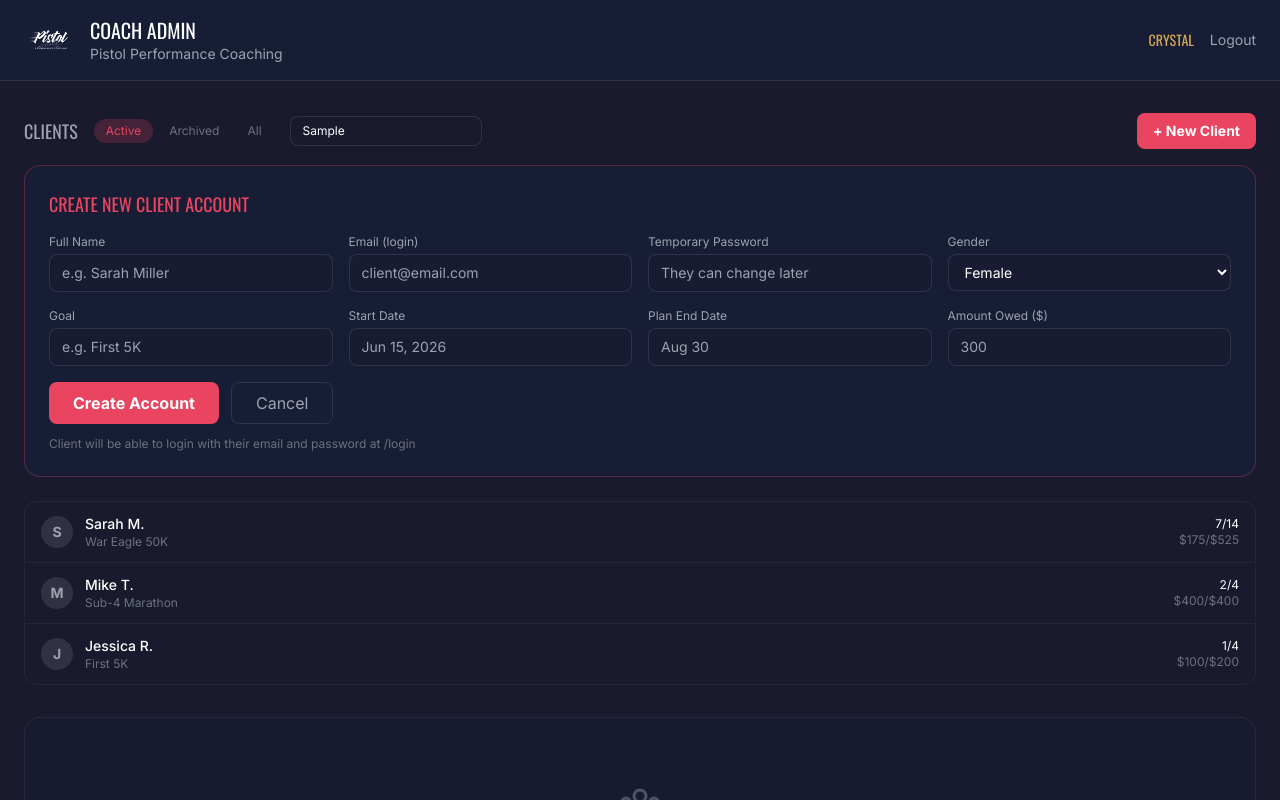
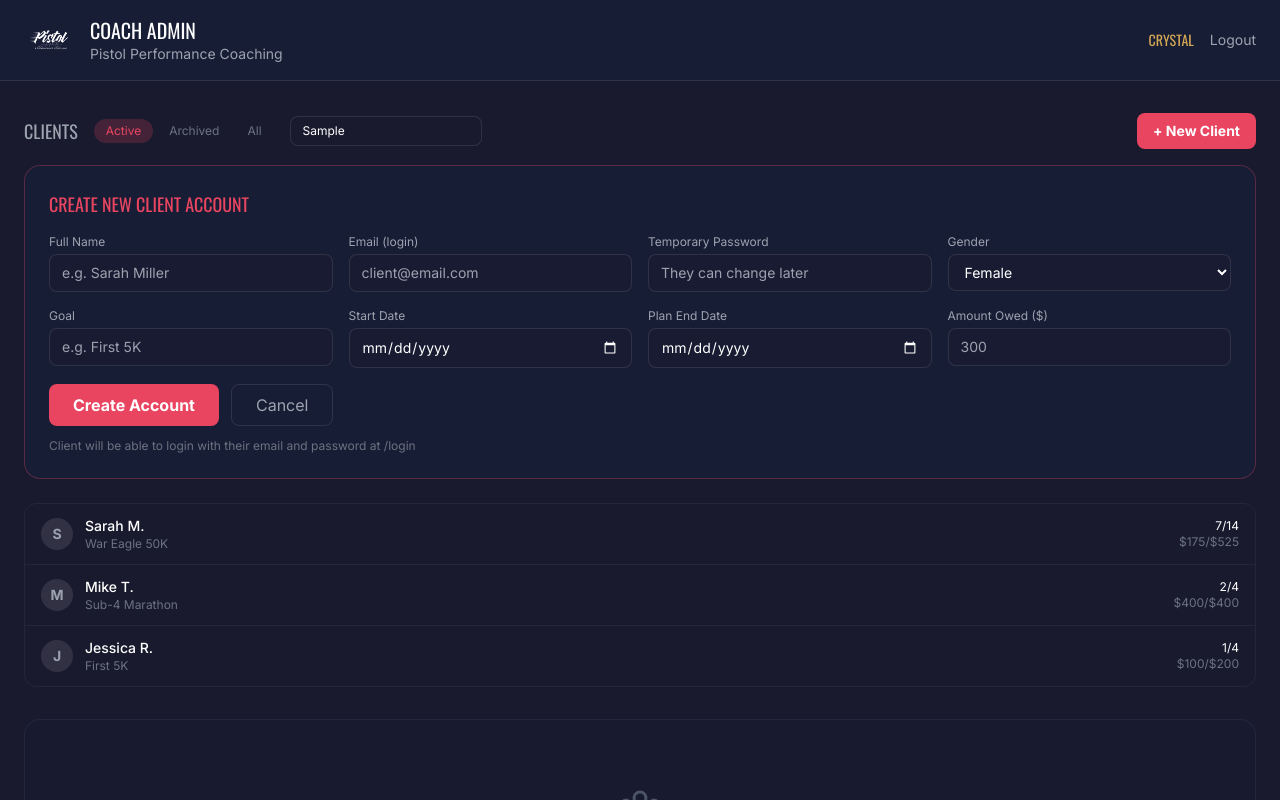
Before and after one commit to cvinirwin9455/crystalpiston, a Next.js app: page /admin in a window 1280 px wide. Both pictures are taken after typing "Sample" into the empty fields and a click on the button "+ New Client". Shown: the top 800 px of the page. Built offline with nearby package versions, Linux system fonts and the light colour scheme.

Commit message:
Add calendar date pickers to all date fields (Start Date, Plan End Date)
Co-authored-by: cvinirwin9455 <179919834+cvinirwin9455@users.noreply.github.com>

```diff
--- a/src/app/admin/page.tsx
+++ b/src/app/admin/page.tsx
@@ -286,8 +286,8 @@ export default function AdminPage() {
               </div>
               <div className="grid md:grid-cols-4 gap-4 mb-4">
                 <div><label className="text-gray-400 text-xs block mb-1">Goal</label><input type="text" value={newClientForm.goal} onChange={(e) => setNewClientForm({ ...newClientForm, goal: e.target.value })} className="w-full bg-primary/50 border border-white/10 rounded-lg px-3 py-2 text-white text-sm focus:outline-none focus:border-accent" placeholder="e.g. First 5K" /></div>
-                <div><label className="text-gray-400 text-xs block mb-1">Start Date</label><input type="text" value={newClientForm.startDate} onChange={(e) => setNewClientForm({ ...newClientForm, startDate: e.target.value })} className="w-full bg-primary/50 border border-white/10 rounded-lg px-3 py-2 text-white text-sm focus:outline-none focus:border-accent" placeholder="Jun 15, 2026" /></div>
-                <div><label className="text-gray-400 text-xs block mb-1">Plan End Date</label><input type="text" value={newClientForm.planDuration} onChange={(e) => setNewClientForm({ ...newClientForm, planDuration: e.target.value })} className="w-full bg-primary/50 border border-white/10 rounded-lg px-3 py-2 text-white text-sm focus:outline-none focus:border-accent" placeholder="Aug 30" /></div>
+                <div><label className="text-gray-400 text-xs block mb-1">Start Date</label><input type="date" value={newClientForm.startDate} onChange={(e) => setNewClientForm({ ...newClientForm, startDate: e.target.value })} className="w-full bg-primary/50 border border-white/10 rounded-lg px-3 py-2 text-white text-sm focus:outline-none focus:border-accent [color-scheme:dark]" /></div>
+                <div><label className="text-gray-400 text-xs block mb-1">Plan End Date</label><input type="date" value={newClientForm.planDuration} onChange={(e) => setNewClientForm({ ...newClientForm, planDuration: e.target.value })} className="w-full bg-primary/50 border border-white/10 rounded-lg px-3 py-2 text-white text-sm focus:outline-none focus:border-accent [color-scheme:dark]" /></div>
                 <div><label className="text-gray-400 text-xs block mb-1">Amount Owed ($)</label><input type="text" value={newClientForm.owed} onChange={(e) => setNewClientForm({ ...newClientForm, owed: e.target.value })} className="w-full bg-primary/50 border border-white/10 rounded-lg px-3 py-2 text-white text-sm focus:outline-none focus:border-accent" placeholder="300" /></div>
               </div>
               <div className="flex gap-3">
@@ -630,8 +630,8 @@ export default function AdminPage() {
                     </div>
                     <div className="grid md:grid-cols-4 gap-4 mb-4">
                       <div><label className="text-gray-500 text-xs block mb-1">Goal</label><input type="text" defaultValue={selectedClientData.goal} className="w-full bg-primary/50 border border-white/10 rounded-lg px-3 py-2 text-white text-sm focus:outline-none focus:border-accent" /></div>
-                      <div><label className="text-gray-500 text-xs block mb-1">Start Date</label><input type="text" defaultValue={selectedClientData.startDate} className="w-full bg-primary/50 border border-white/10 rounded-lg px-3 py-2 text-white text-sm focus:outline-none focus:border-accent" /></div>
-                      <div><label className="text-gray-500 text-xs block mb-1">Plan End</label><input type="text" defaultValue={selectedClientData.planDuration} className="w-full bg-primary/50 border border-white/10 rounded-lg px-3 py-2 text-white text-sm focus:outline-none focus:border-accent" /></div>
+                      <div><label className="text-gray-500 text-xs block mb-1">Start Date</label><input type="date" defaultValue="2026-05-05" className="w-full bg-primary/50 border border-white/10 rounded-lg px-3 py-2 text-white text-sm focus:outline-none focus:border-accent [color-scheme:dark]" /></div>
+                      <div><label className="text-gray-500 text-xs block mb-1">Plan End</label><input type="date" defaultValue="2026-07-26" className="w-full bg-primary/50 border border-white/10 rounded-lg px-3 py-2 text-white text-sm focus:outline-none focus:border-accent [color-scheme:dark]" /></div>
                       <div><label className="text-gray-500 text-xs block mb-1">Status</label><p className={`text-sm font-medium mt-1 ${selectedClientData.status === "active" ? "text-green-400" : "text-gray-500"}`}>{selectedClientData.status === "active" ? "Active" : "Archived"}</p></div>
                     </div>
                     <button className="bg-accent hover:bg-red-700 text-white font-bold py-2 px-6 rounded-lg text-sm transition-colors">Save Changes</button>
```
